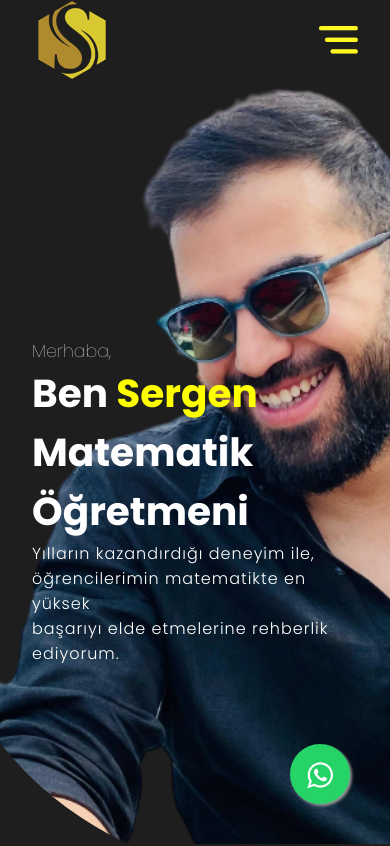
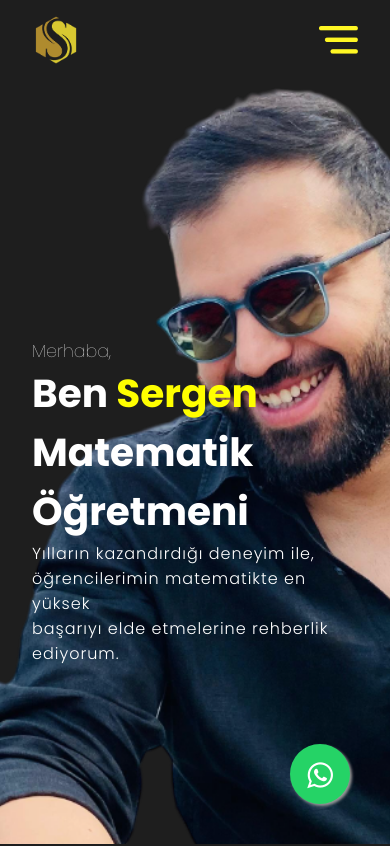
Before and after one commit to sergenhoca/sergenhocacom, a React (Create React App) app: page / in a window 390 px wide. Shown: the top 846 px of the page. Built offline with nearby package versions, Linux system fonts and the light colour scheme.

Commit message:
first commit

```diff
--- a/src/components/Intro/intro.css
+++ b/src/components/Intro/intro.css
@@ -13,7 +13,7 @@
   z-index: -1;
   object-fit: cover;
   height: 100vh;
-  border-radius: 25rem;
+  border-radius: 5rem;
 }
 .introContent {
   height: 100vh;
--- a/src/components/NavBar/navbar.css
+++ b/src/components/NavBar/navbar.css
@@ -84,4 +84,8 @@
   .desktopMenuBtn {
     display: none;
   }
+  .logo {
+    width: 3rem;
+    height: 3rem;
+  }
 }
```
